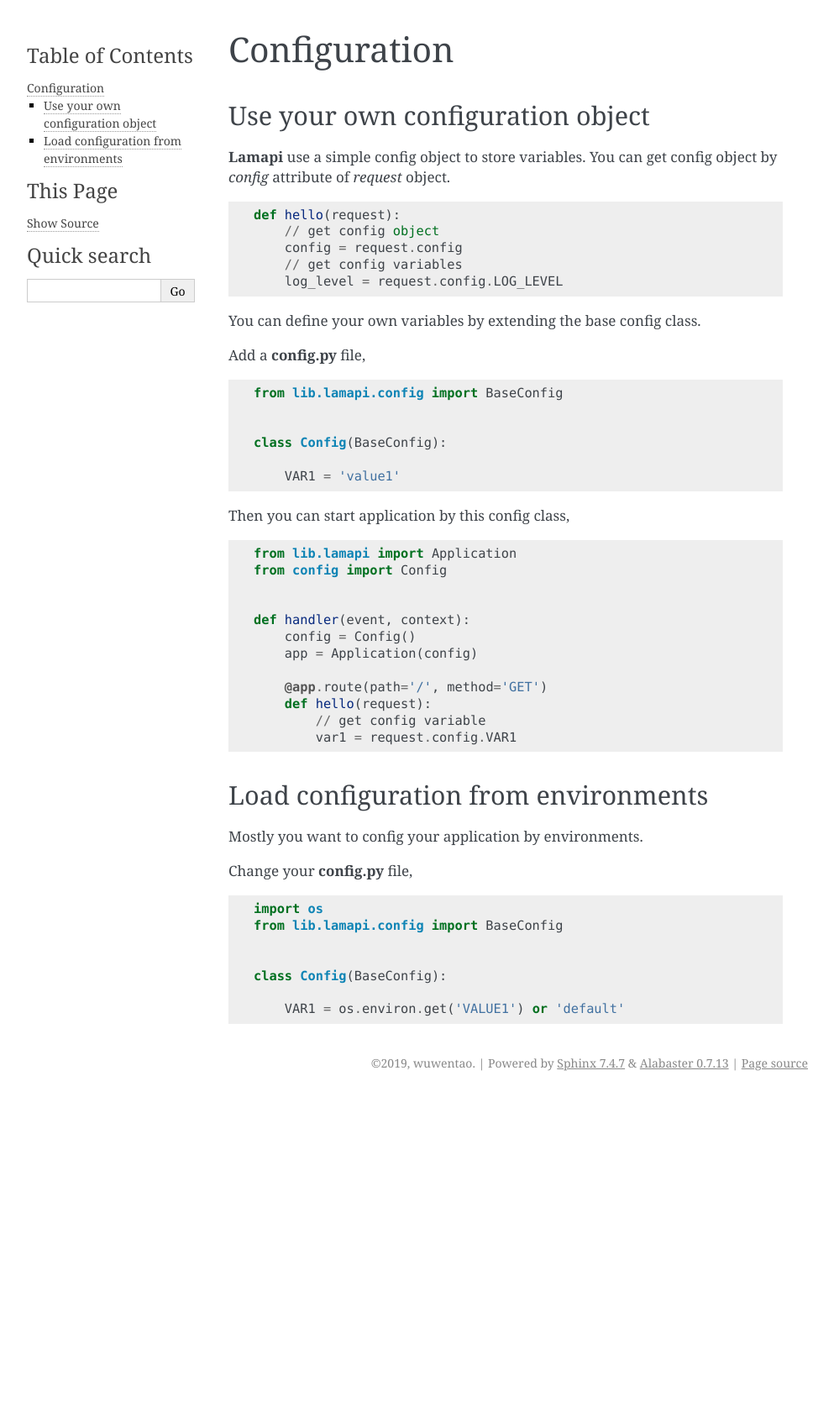
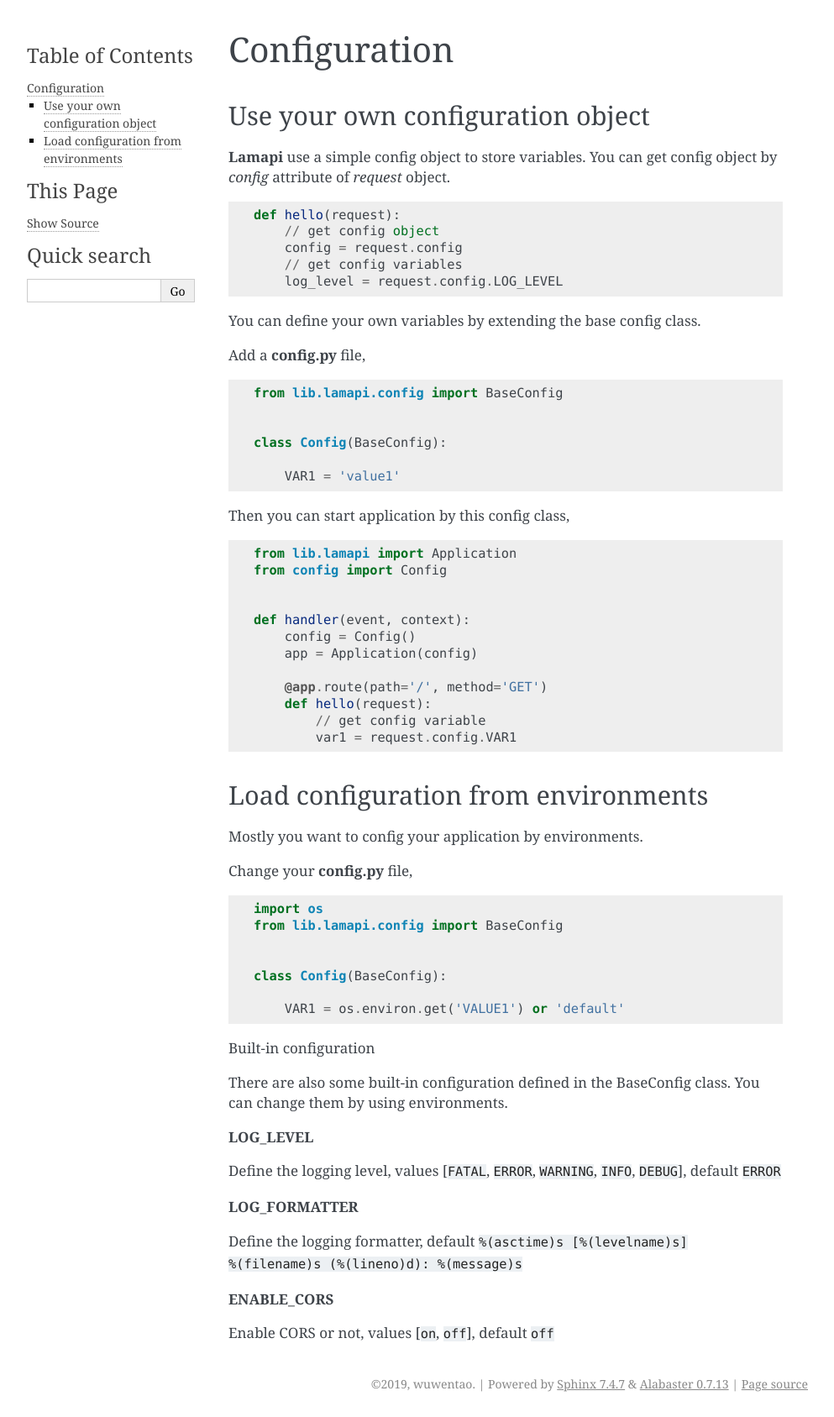
Before and after one commit to wwtg99/lamapi, a Sphinx documentation site: the page built from docs/configuration.rst, in a window 1280 px wide. Shown: the whole page at 84% size, without its empty margins (148-1141 px from the left). Built offline with Sphinx 7.4.7, drawn with Linux system fonts in a browser that asks for light colours; before the commit the page ends 1305 px from its top, so only the background shows below that.

Commit message:
Update document

```diff
--- a/docs/configuration.rst
+++ b/docs/configuration.rst
@@ -63,3 +63,20 @@ Change your **config.py** file,
   class Config(BaseConfig):
 
       VAR1 = os.environ.get('VALUE1') or 'default'
+
+
+Built-in configuration
+
+There are also some built-in configuration defined in the BaseConfig class. You can change them by using environments.
+
+**LOG_LEVEL**
+
+Define the logging level, values [``FATAL``, ``ERROR``, ``WARNING``, ``INFO``, ``DEBUG``], default ``ERROR``
+
+**LOG_FORMATTER**
+
+Define the logging formatter, default ``%(asctime)s [%(levelname)s] %(filename)s (%(lineno)d): %(message)s``
+
+**ENABLE_CORS**
+
+Enable CORS or not, values [``on``, ``off``], default ``off``
--- a/docs/installation.rst
+++ b/docs/installation.rst
@@ -65,6 +65,11 @@ Update *serverless.yml* to something like this:
 
 We use the python3.7 interpreter and add a function named *hello* listening at **/hello** path.
 
+
+..
+
+  Note, you should use lambda-proxy integration (it is the default value) for your function because it formats a standard request and response structure. See `Serverless Lambda Proxy Integration <https://serverless.com/framework/docs/providers/aws/events/apigateway/#lambda-proxy-integration>`_ and `AWS API Gateway Integration <https://docs.aws.amazon.com/apigateway/latest/developerguide/api-gateway-api-integration-types.html>`_.
+
 Then we edit *handler.py* file as below:
 
 .. code-block:: python
--- a/lamapi/__init__.py
+++ b/lamapi/__init__.py
@@ -1,4 +1,4 @@
-__version__ = '0.1.7'
+__version__ = '0.1.8'
 
 
 from .wrappers import Request, Response
```
Also changed, not shown: 1 other file.
